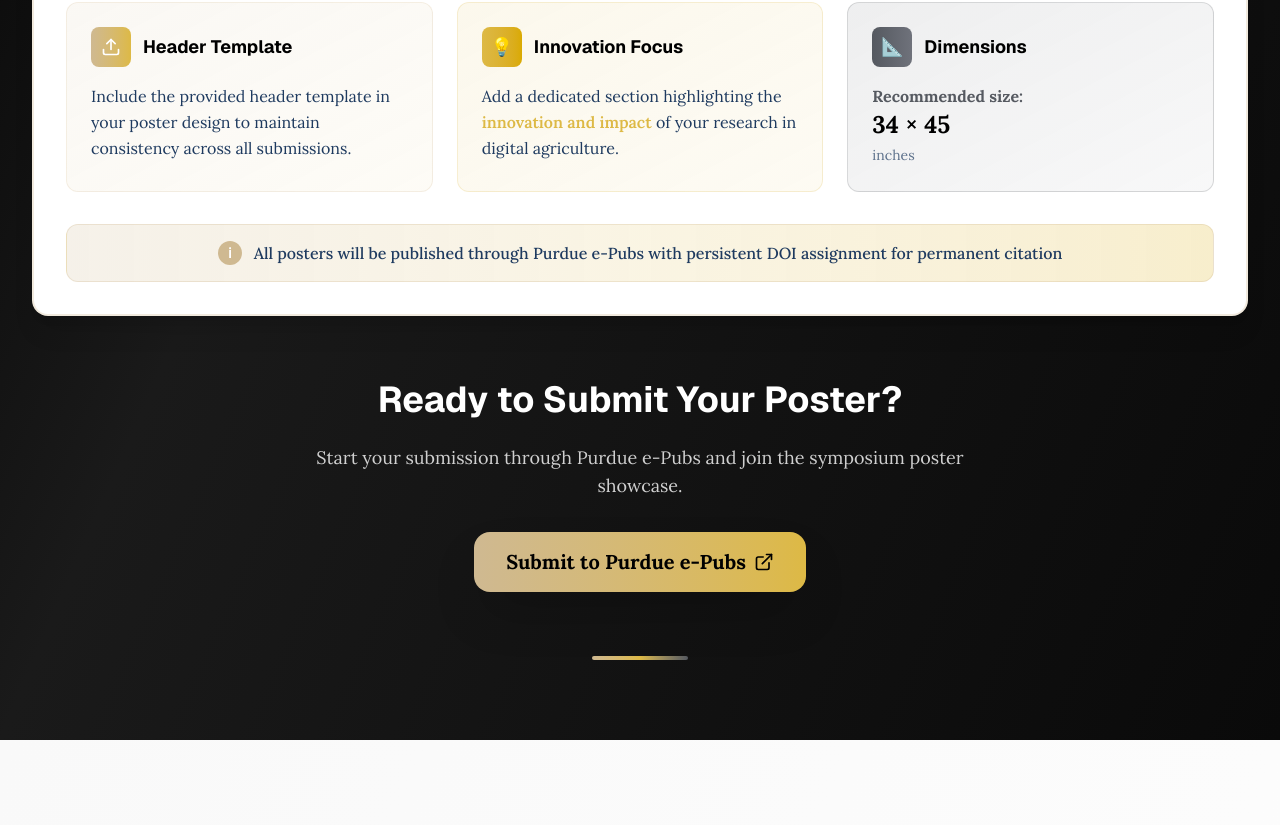
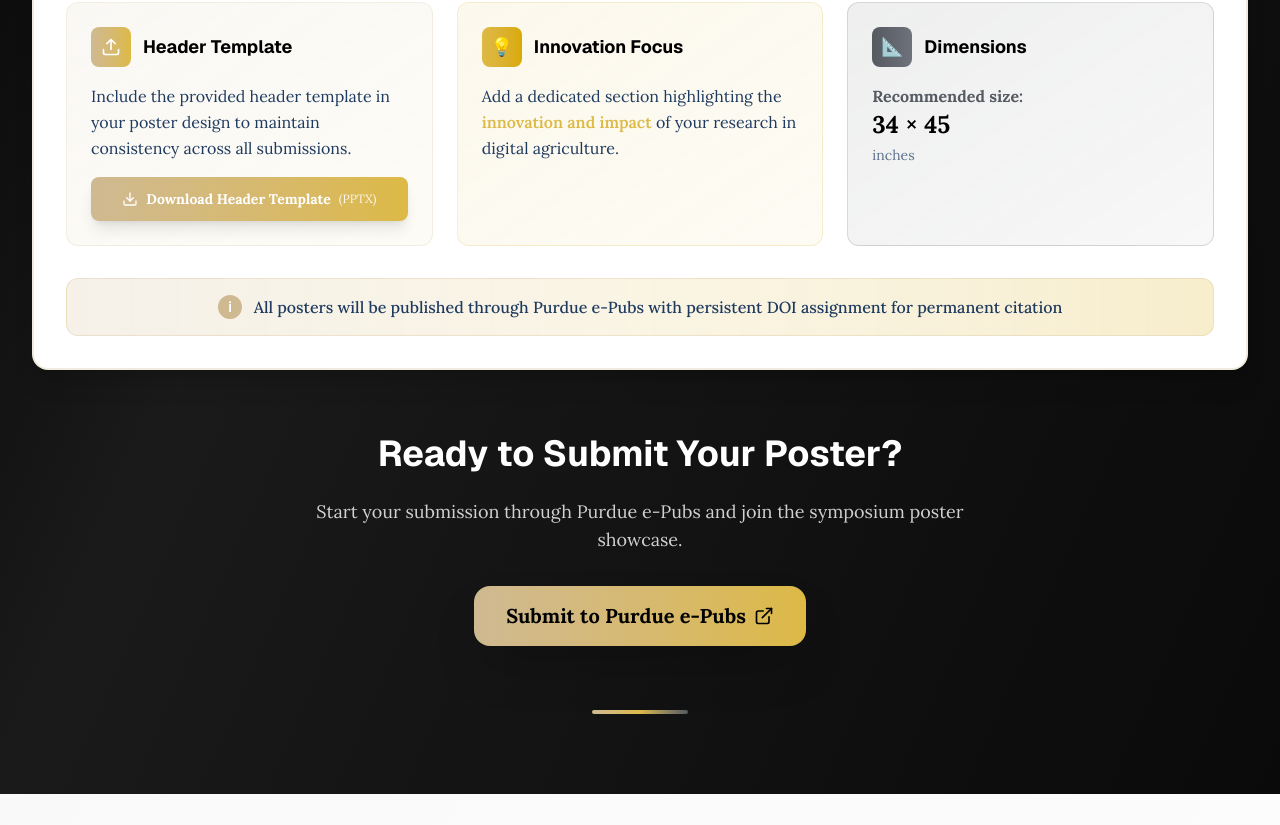
Before and after one commit to PurdueSyDAg/PurdueSyDAg.github.io, a Next.js app: page / in a window 1280 px wide. Shown: the part 4070-4895 px from the top of the page. Built offline with nearby package versions, Linux system fonts and the light colour scheme.

Commit message:
chore: add template download

```diff
--- a/components/Posters.tsx
+++ b/components/Posters.tsx
@@ -1,7 +1,7 @@
 'use client';
 
 import { motion } from 'framer-motion';
-import { FileText, Upload, Video, Calendar, Award, ExternalLink, Trophy } from 'lucide-react';
+import { FileText, Upload, Video, Calendar, Award, ExternalLink, Trophy, Download } from 'lucide-react';
 
 export function Posters() {
     const containerVariants = {
@@ -35,6 +35,15 @@ export function Posters() {
             "https://docs.lib.purdue.edu/cgi/ir_submit.cgi?context=sydag",
             "_blank"
         );
+    };
+
+    const handleTemplateDownload = () => {
+        const link = document.createElement('a');
+        link.href = '/posters/SyDAg_2025_Header_Template.pptx';
+        link.download = 'SyDAg_2025_Header_Template.pptx';
+        document.body.appendChild(link);
+        link.click();
+        document.body.removeChild(link);
     };
 
     return (
@@ -396,9 +405,25 @@ export function Posters() {
                                     </div>
                                     <h4 className="text-lg font-bold text-[#000000]">Header Template</h4>
                                 </div>
-                                <p className="text-[#1E3A5F] leading-relaxed">
+                                <p className="text-[#1E3A5F] leading-relaxed mb-4">
                                     Include the provided header template in your poster design to maintain consistency across all submissions.
                                 </p>
+
+                                <motion.button
+                                    onClick={handleTemplateDownload}
+                                    whileHover={{ scale: 1.02 }}
+                                    whileTap={{ scale: 0.98 }}
+                                    className="w-full group relative px-4 py-3 text-sm font-bold text-white bg-gradient-to-r from-[#CFB991] to-[#DDB945] rounded-lg shadow-lg overflow-hidden cursor-pointer"
+                                >
+                                    <span className="relative z-10 flex items-center justify-center space-x-2">
+                                        <Download className="w-4 h-4" />
+                                        <span>Download Header Template</span>
+                                        <span className="text-xs font-normal opacity-90">(PPTX)</span>
+                                    </span>
+
+                                    {/* Hover effect */}
+                                    <div className="absolute inset-0 bg-gradient-to-r from-[#DDB945] to-[#DAAA00] opacity-0 group-hover:opacity-100 transition-opacity duration-300"></div>
+                                </motion.button>
                             </motion.div>
 
                             {/* Innovation Section */}
@@ -462,6 +487,7 @@ export function Posters() {
                     </div>
                 </motion.div>
 
+
                 {/* Submit Button */}
                 <motion.div
                     initial={{ opacity: 0, y: 30 }}
```
Also changed, not shown: 1 other file (tests, documents, lock files or other folders).
